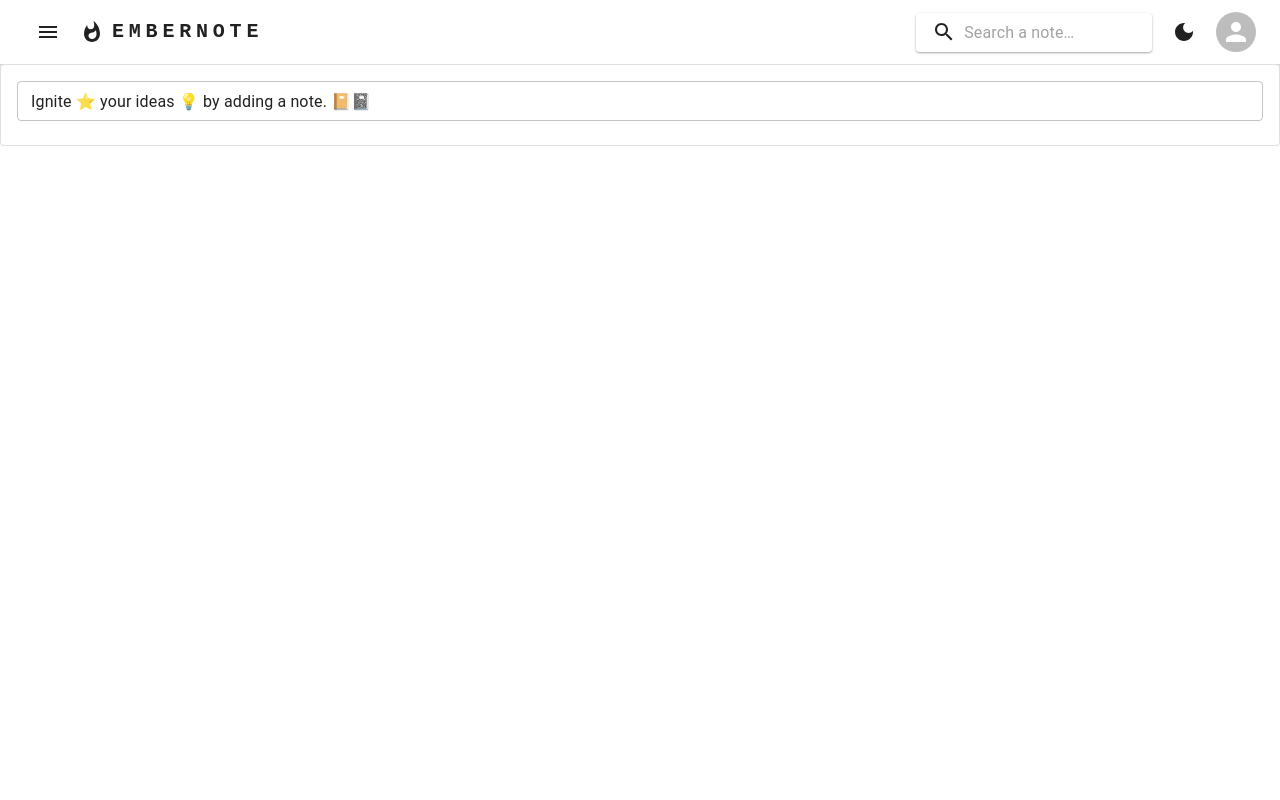
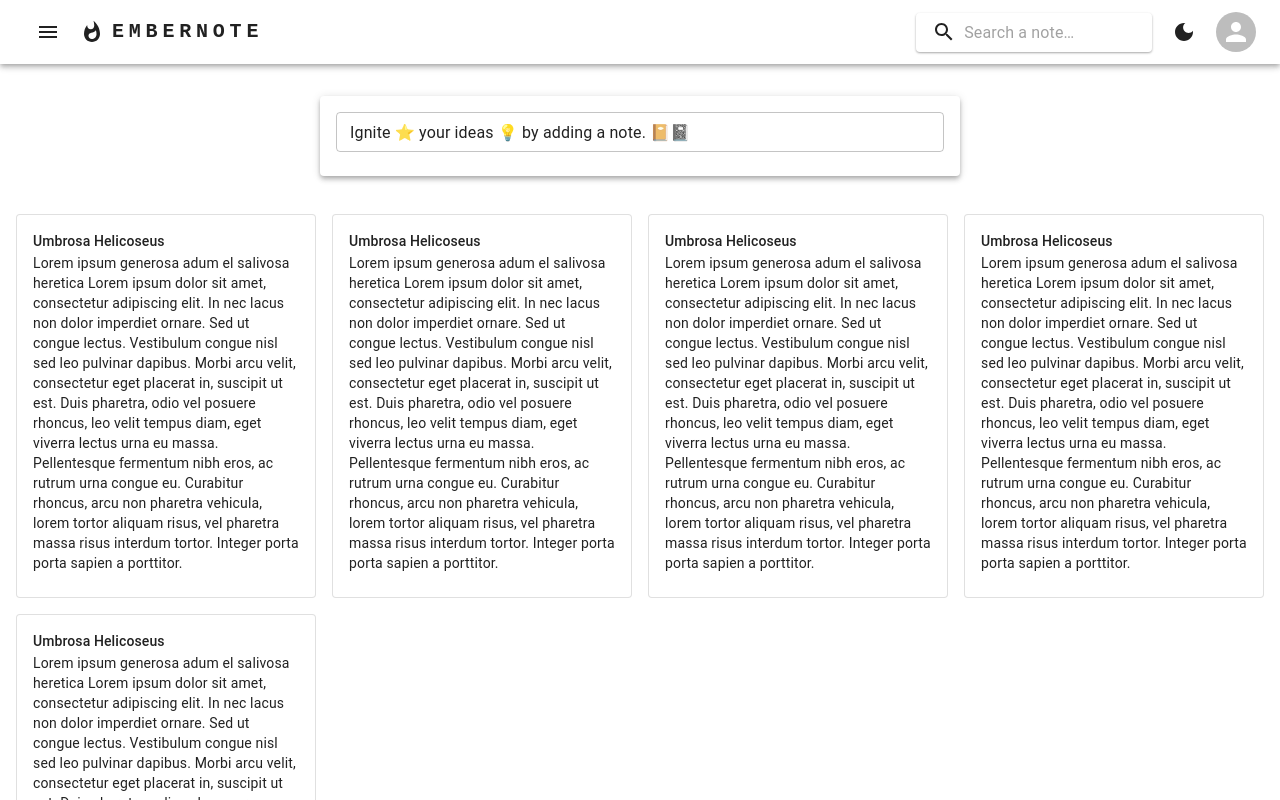
Before and after one commit to renigmaticx/embernote, a React (Create React App) app: page / in a window 1280 px wide. Shown: the top 800 px of the page. Built offline with nearby package versions, Linux system fonts and the light colour scheme.

Commit message:
Add note cards

```diff
--- a/src/App.tsx
+++ b/src/App.tsx
@@ -1,9 +1,10 @@
 import React from 'react';
 import './App.css';
-import AppBar from "./components/AppBar";
+import AppBar from './components/AppBar';
 import { ThemeProvider, createTheme } from '@mui/material/styles';
-import { CssBaseline } from '@mui/material';
+import { CssBaseline, Grid, Box } from '@mui/material';
 import CreateNote from './components/CreateNote';
+import Note from './components/Note';
 
 function App() {
   const darkTheme = createTheme({
@@ -11,28 +12,46 @@ function App() {
       background: { default: '#000000' },
       mode: 'dark',
       primary: {
-        main: '#000000',
-      },
-    },
-  })
+        main: '#000000'
+      }
+    }
+  });
 
   const lightTheme = createTheme({
     palette: {
       background: { default: '#FFFFFF' },
       mode: 'light',
       primary: {
-        main: '#FFF',
-      },
-    },
-  })
+        main: '#FFF'
+      }
+    }
+  });
 
   return (
     <ThemeProvider theme={lightTheme}>
       <CssBaseline />
       <AppBar />
       <CreateNote />
-    </ThemeProvider >
-
+      <Box sx={{ flexGrow: 1, mx: 2 }}>
+        <Grid container spacing={2}>
+          <Grid item xs={12} md={3}>
+            <Note />
+          </Grid>
+          <Grid item xs={12} md={3}>
+            <Note />
+          </Grid>
+          <Grid item xs={12} md={3}>
+            <Note />
+          </Grid>
+          <Grid item xs={12} md={3}>
+            <Note />
+          </Grid>
+          <Grid item xs={12} md={3}>
+            <Note />
+          </Grid>
+        </Grid>
+      </Box>
+    </ThemeProvider>
   );
 }
 
--- a/src/components/CreateNote.tsx
+++ b/src/components/CreateNote.tsx
@@ -1,11 +1,24 @@
 import React, { useState } from 'react';
-import { Card, CardContent, Fab, TextField } from '@mui/material';
+import { Box, Card, CardContent, Fab, TextField } from '@mui/material';
 import AddIcon from '@mui/icons-material/Add';
 import Collapse from '@mui/material/Collapse';
 import Zoom from '@mui/material/Zoom';
-import { styled } from '@mui/material/styles'
+import { styled } from '@mui/material/styles';
 
-export default function () {
+const CardContainer = styled('div')(({ theme }) => ({
+  width: '50%',
+  marginLeft: 'auto',
+  marginRight: 'auto',
+  marginTop: '2rem',
+  marginBottom: '2rem',
+  flexGrow: 1,
+  [theme.breakpoints.down('sm')]: {
+    width: '100%',
+    marginTop: '1rem'
+  }
+}));
+
+function CreateNote() {
   const greetings = 'Ignite ⭐ your ideas 💡 by adding a note. 📔📓';
   const [note, setNote] = useState({
     title: greetings,
@@ -15,44 +28,30 @@ export default function () {
   const [isExpanded, setExpanded] = useState(false);
 
   function handleChange(event: any) {
-    const {name, value} = event.target
-    setNote((values) => ({...values, [name]: value}));
-  };
+    const { name, value } = event.target;
+    setNote((values) => ({ ...values, [name]: value }));
+  }
 
   function handleOnClick(event: any) {
     setExpanded(true);
-    if(event.target.id === 'note-title' && note.title === greetings){
+    if (event.target.id === 'note-title' && note.title === greetings) {
       setNote({
         title: '',
         content: ''
       });
-  }}
-
-  //styled causes input bug that rerenders the card
-  const CardContainer = styled('div')(({theme}) => ({
-    width: '50%',
-    marginLeft: 'auto',
-    marginRight: 'auto',
-    marginTop: '2rem',
-    flexGrow: 1,
-    [theme.breakpoints.down('sm')]: {
-        width: '100%',
-        marginTop: '1rem',
     }
-  }));
+  }
 
   return (
     <>
       <Collapse in={isExpanded} collapsedSize={150}>
-      <Card
-        //   sx={{ width: '50%', mx: 'auto', my: '2rem', flexGrow: 1 }}
-          variant="outlined"
-        >
+        <CardContainer>
+          <Card elevation={4}>
             <CardContent>
               <TextField
                 id="note-title"
                 name="title"
-              placeholder='Title'
+                placeholder="Title"
                 value={note.title}
                 onChange={handleChange}
                 color="primary"
@@ -75,26 +74,26 @@ export default function () {
                     fullWidth
                     margin="dense"
                   />
+                  <Box sx={{ display: 'block', width: '100%' }}>
                     <Zoom in={isExpanded}>
                       <Fab
-                  variant="extended"
                         size="medium"
                         color="primary"
-                  sx={{ position: 'relative', ml: '80%', mt: 2, width: '20%' }}
+                        sx={{ position: 'relative', mt: 2, ml: '90%' }}
                         onClick={() => setExpanded(false)}
                       >
                         <AddIcon />
-                  Add note
                       </Fab>
                     </Zoom>
+                  </Box>
                 </>
               )}
             </CardContent>
           </Card>
-        <CardContainer>
-
         </CardContainer>
       </Collapse>
     </>
   );
 }
+
+export default CreateNote;
--- /dev/null
+++ b/src/components/Note.tsx
@@ -0,0 +1,28 @@
+import * as React from 'react';
+import { styled } from '@mui/material/styles';
+import Card from '@mui/material/Card';
+import CardHeader from '@mui/material/CardHeader';
+import { CardContent, Typography } from '@mui/material';
+
+function Note() {
+  return (
+    <Card variant="outlined">
+      <CardContent>
+        <Typography variant="subtitle2">Umbrosa Helicoseus</Typography>
+        <Typography variant="body2">
+          Lorem ipsum generosa adum el salivosa heretica Lorem ipsum dolor sit
+          amet, consectetur adipiscing elit. In nec lacus non dolor imperdiet
+          ornare. Sed ut congue lectus. Vestibulum congue nisl sed leo pulvinar
+          dapibus. Morbi arcu velit, consectetur eget placerat in, suscipit ut
+          est. Duis pharetra, odio vel posuere rhoncus, leo velit tempus diam,
+          eget viverra lectus urna eu massa. Pellentesque fermentum nibh eros,
+          ac rutrum urna congue eu. Curabitur rhoncus, arcu non pharetra
+          vehicula, lorem tortor aliquam risus, vel pharetra massa risus
+          interdum tortor. Integer porta porta sapien a porttitor.
+        </Typography>
+      </CardContent>
+    </Card>
+  );
+}
+
+export default Note;
```
Lines whose indentation alone changed are shown as unchanged.
